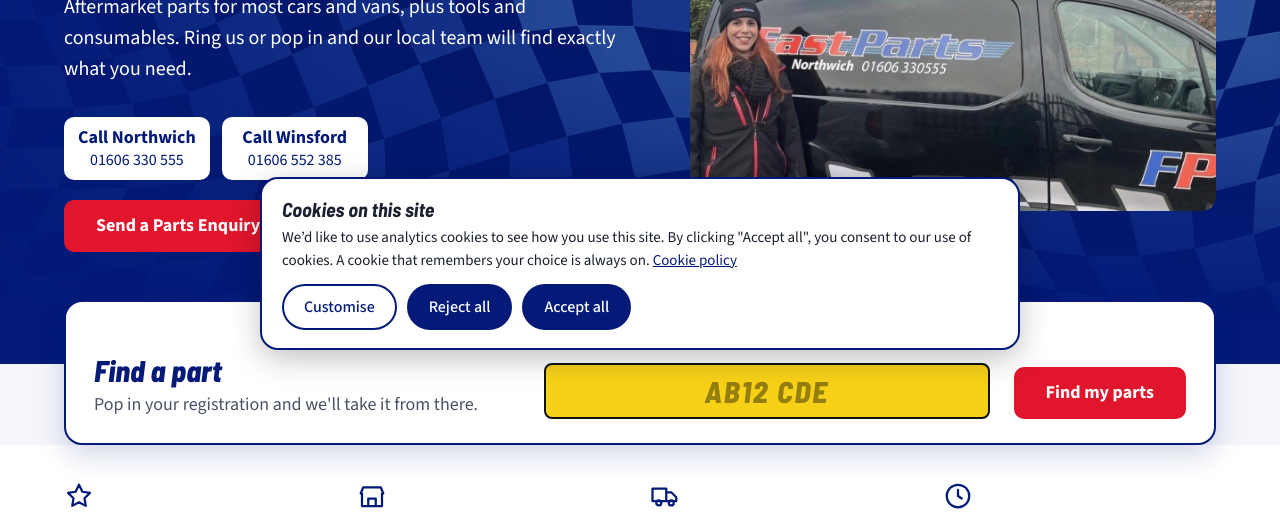
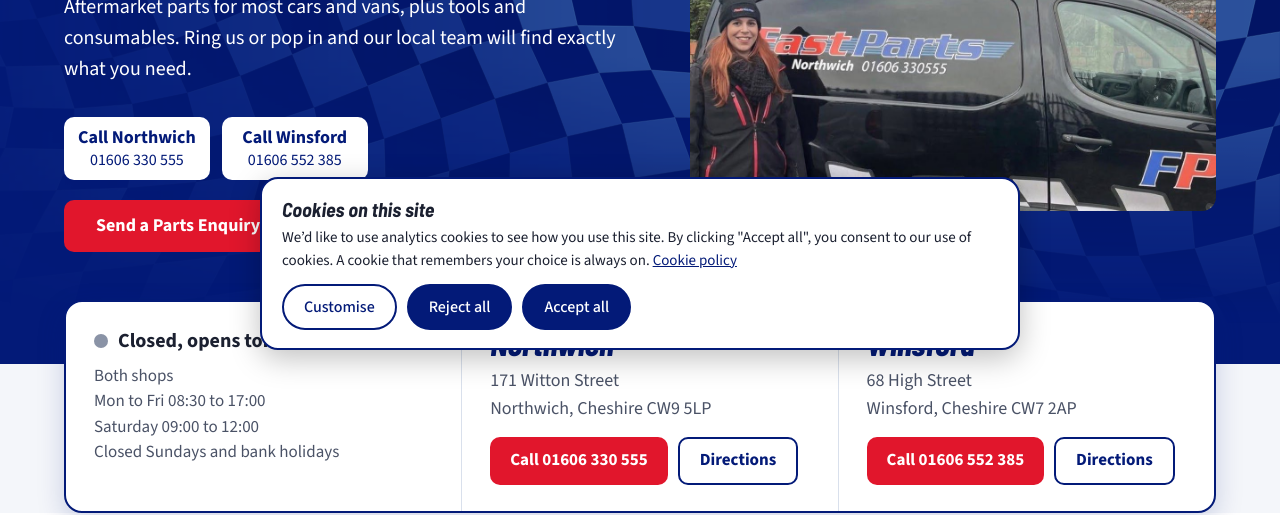
Before and after one commit to jedarlingtonx/fastparts.uk.com, a plain HTML site: page index.html in a window 1280 px wide. Shown: the part 438-953 px from the top of the page. Drawn offline with Linux system fonts and the light colour scheme.

Commit message:
Home page (staging): replace Find a part card with live open/closed shop card
Co-Authored-By: Claude Sonnet 5.5 <noreply@anthropic.com>
Claude-Session: https://claude.ai/code/session_01H1jNpai7GthYp8RDAr1vQ3

```diff
--- a/css/styles.css
+++ b/css/styles.css
@@ -255,15 +255,18 @@ select{appearance:none;-webkit-appearance:none;background:#fff url("data:[embedd
 /* Find a part card, proof strip, dark reviews band (staging, 16 Nov 2026) */
 .hero .wrap{padding-bottom:112px}
 .finder-wrap{position:relative;z-index:2;margin-top:-64px}
-.finder{display:flex;flex-wrap:wrap;align-items:flex-end;gap:16px 24px;background:#fff;border:2px solid var(--navy);border-radius:18px;padding:24px 28px;box-shadow:0 10px 28px rgba(3,26,120,.18)}
-.finder-txt{flex:1 1 240px;min-width:0}
-.finder h2{font-size:30px;margin-bottom:4px}
-.finder p{margin:0;color:var(--muted)}
-.finder-in{flex:1 1 260px;min-width:0;display:flex;flex-direction:column;gap:6px}
-.finder label{font-weight:700;font-size:16px;color:var(--navy)}
-.plate{font-family:var(--head);font-weight:800;font-size:30px;letter-spacing:.06em;text-transform:uppercase;text-align:center;color:#111;background:#F7D117;border:2px solid #111;border-radius:8px;padding:0 14px;min-height:56px;width:100%;box-sizing:border-box}
-.plate::placeholder{color:#6b5b0a;opacity:.7}
-.finder .btn{flex:0 0 auto}
+.hoursbar{display:grid;grid-template-columns:1.05fr 1fr 1fr;background:#fff;border:2px solid var(--navy);border-radius:18px;box-shadow:0 10px 28px rgba(3,26,120,.18);overflow:hidden}
+.hoursbar>div{padding:26px 28px;min-width:0}
+.hoursbar>div+div{border-left:1px solid var(--line)}
+.hb-now{display:flex;align-items:flex-start;gap:10px;margin:0 0 10px;font-weight:700;font-size:20px;line-height:1.3;color:var(--ink)}
+.hb-now[hidden]{display:none}
+.hb-now .dot{flex:none;width:14px;height:14px;border-radius:50%;background:#8A93A6;margin-top:6px}
+.hb-now.open .dot{background:#1C8A3E}
+.hb-hours{margin:0;color:var(--muted);font-size:17px;line-height:1.5}
+.hb-shop h2{font-size:30px;margin-bottom:6px}
+.hb-shop p{margin:0 0 14px;color:var(--muted)}
+.hb-shop .btns{display:flex;flex-wrap:wrap;gap:10px}
+.hb-shop .btn{min-height:48px;padding:0 20px;font-size:17px}
 .proof{background:#fff;border-bottom:1px solid var(--line)}
 .proof ul{list-style:none;margin:0;padding:36px 0 32px;display:grid;grid-template-columns:repeat(4,minmax(0,1fr));gap:20px}
 .proof li{display:flex;flex-direction:column;gap:2px}
@@ -280,10 +283,11 @@ select{appearance:none;-webkit-appearance:none;background:#fff url("data:[embedd
   .hero .pic{display:block;order:-1;flex:1 1 100%}
   .hero .pic img{max-height:210px}
   .proof ul{grid-template-columns:repeat(2,minmax(0,1fr))}
+  .hoursbar{grid-template-columns:minmax(0,1fr)}
+  .hoursbar>div+div{border-left:0;border-top:1px solid var(--line)}
 }
 @media (max-width:560px){
-  .finder{padding:20px 18px}
-  .finder .btn{width:100%}
+  .hoursbar>div{padding:20px 18px}
   .proof ul{gap:22px 14px;padding:28px 0 26px}
   .proof b{font-size:21px}
   .proof span{font-size:16px}
--- a/index.html
+++ b/index.html
@@ -57,11 +57,14 @@
 </div>
 <div class="pic"><img src="images/fast-parts-van-northwich.jpg" alt="A Fast Parts team member standing beside a Fast Parts delivery van" width="1000" height="760" fetchpriority="high" style="object-position:center 35%"></div>
 </div></section>
-<div class="finder-wrap wrap"><form class="finder" data-finder action="#enquiry">
-<div class="finder-txt"><h2>Find a part</h2><p>Pop in your registration and we'll take it from there.</p></div>
-<div class="finder-in"><label for="finder-reg">Vehicle registration</label><input id="finder-reg" class="plate" type="text" inputmode="text" autocapitalize="characters" autocomplete="off" spellcheck="false" maxlength="10" placeholder="AB12 CDE"></div>
-<button class="btn" type="submit">Find my parts</button>
-</form></div>
+<div class="finder-wrap wrap"><div class="hoursbar">
+<div class="hb-status"><p class="hb-now" data-open-status hidden><span class="dot" aria-hidden="true"></span><span class="hb-txt"></span></p>
+<p class="hb-hours">Both shops<br>Mon to Fri 08:30 to 17:00<br>Saturday 09:00 to 12:00<br>Closed Sundays and bank holidays</p></div>
+<div class="hb-shop"><h2>Northwich</h2><p>171 Witton Street<br>Northwich, Cheshire CW9 5LP</p>
+<div class="btns"><a class="btn" href="tel:01606330555">Call 01606 330 555</a><a class="btn ghost" href="https://www.google.com/maps/search/?api=1&amp;query=171+Witton+Street+Northwich+CW9+5LP" target="_blank" rel="noopener noreferrer">Directions<span class="sr"> to Northwich (opens in a new tab)</span></a></div></div>
+<div class="hb-shop"><h2>Winsford</h2><p>68 High Street<br>Winsford, Cheshire CW7 2AP</p>
+<div class="btns"><a class="btn" href="tel:01606552385">Call 01606 552 385</a><a class="btn ghost" href="https://www.google.com/maps/search/?api=1&amp;query=68+High+Street+Winsford+CW7+2AP" target="_blank" rel="noopener noreferrer">Directions<span class="sr"> to Winsford (opens in a new tab)</span></a></div></div>
+</div></div>
 <div class="proof"><div class="wrap"><ul>
 <li><svg class="icon" viewBox="0 0 24 24" fill="none" stroke="currentColor" stroke-width="1.8" stroke-linecap="round" stroke-linejoin="round" aria-hidden="true"><path d="M12 3l2.7 5.6 6.1.9-4.4 4.3 1 6.1L12 17l-5.4 2.9 1-6.1L3.2 9.5l6.1-.9z"/></svg><b>4.8 out of 5</b><span>Google rating</span></li>
 <li><svg class="icon" viewBox="0 0 24 24" fill="none" stroke="currentColor" stroke-width="1.8" stroke-linecap="round" stroke-linejoin="round" aria-hidden="true"><path d="M3 10l2-5h14l2 5M4 10v10h16V10M9 20v-6h6v6"/></svg><b>Two local shops</b><span>Northwich and Winsford</span></li>
--- a/js/main.js
+++ b/js/main.js
@@ -92,19 +92,34 @@
   });
 })();
 
-// "Find a part" card: pass the registration to the enquiry form and move the visitor to it.
+// Open/closed status in the shop card. Mon to Fri 08:30-17:00, Sat 09:00-12:00, closed Sundays and bank holidays.
+// Bank holidays (England): keep this list topped up each year.
 (function () {
-  var f = document.querySelector('[data-finder]'); if (!f) { return; }
-  f.addEventListener('submit', function (e) {
-    e.preventDefault();
-    var v = (f.querySelector('input').value || '').replace(/\s+/g, ' ').trim().toUpperCase();
-    var reg = document.getElementById('reg'), part = document.getElementById('part'), target = document.getElementById('enquiry');
-    if (reg && v) { reg.value = v; }
-    if (target) {
-      var calm = window.matchMedia && window.matchMedia('(prefers-reduced-motion: reduce)').matches;
-      target.scrollIntoView({ behavior: calm ? 'auto' : 'smooth', block: 'start' });
+  var el = document.querySelector('[data-open-status]'); if (!el) { return; }
+  var BH = ['2026-12-25', '2026-12-26', '2026-12-28', '2027-01-01', '2027-03-26', '2027-03-29', '2027-05-03', '2027-05-31', '2027-08-30', '2027-12-25', '2027-12-27', '2027-12-28'];
+  var HRS = { 1: [510, 1020], 2: [510, 1020], 3: [510, 1020], 4: [510, 1020], 5: [510, 1020], 6: [540, 720] }; // minutes
+  var DAYS = ['Sunday', 'Monday', 'Tuesday', 'Wednesday', 'Thursday', 'Friday', 'Saturday'];
+  function hm(m) { return ('0' + Math.floor(m / 60)).slice(-2) + ':' + ('0' + (m % 60)).slice(-2); }
+  function pad(n) { return ('0' + n).slice(-2); }
+  function ymd(d) { return d.getUTCFullYear() + '-' + pad(d.getUTCMonth() + 1) + '-' + pad(d.getUTCDate()); }
+  function render() {
+    var p = {};
+    try {
+      new Intl.DateTimeFormat('en-GB', { timeZone: 'Europe/London', year: 'numeric', month: 'numeric', day: 'numeric', hour: 'numeric', minute: 'numeric', hour12: false })
+        .formatToParts(new Date()).forEach(function (x) { p[x.type] = parseInt(x.value, 10); });
+    } catch (err) { return; }
+    var day = new Date(Date.UTC(p.year, p.month - 1, p.day)), mins = (p.hour % 24) * 60 + p.minute;
+    function hoursFor(d) { return BH.indexOf(ymd(d)) > -1 ? null : (HRS[d.getUTCDay()] || null); }
+    var t = hoursFor(day), txt, open = false;
+    if (t && mins >= t[0] && mins < t[1]) { open = true; txt = 'Open now, closes at ' + hm(t[1]); }
+    else {
+      var when = null, h = null, n = (t && mins < t[0]) ? 0 : 1;
+      for (; n < 9; n++) { var d = new Date(day.getTime() + n * 864e5); h = hoursFor(d); if (h) { when = n === 0 ? 'today' : (n === 1 ? 'tomorrow' : DAYS[d.getUTCDay()]); break; } }
+      txt = when ? 'Closed, opens ' + when + ' at ' + hm(h[0]) : 'Closed';
     }
-    var go = (v && part) ? part : reg;
-    if (go) { setTimeout(function () { try { go.focus({ preventScroll: true }); } catch (err) { go.focus(); } }, 350); }
-  });
+    el.querySelector('.hb-txt').textContent = txt;
+    el.className = 'hb-now' + (open ? ' open' : '');
+    el.hidden = false;
+  }
+  render(); setInterval(render, 60000);
 })();
```
